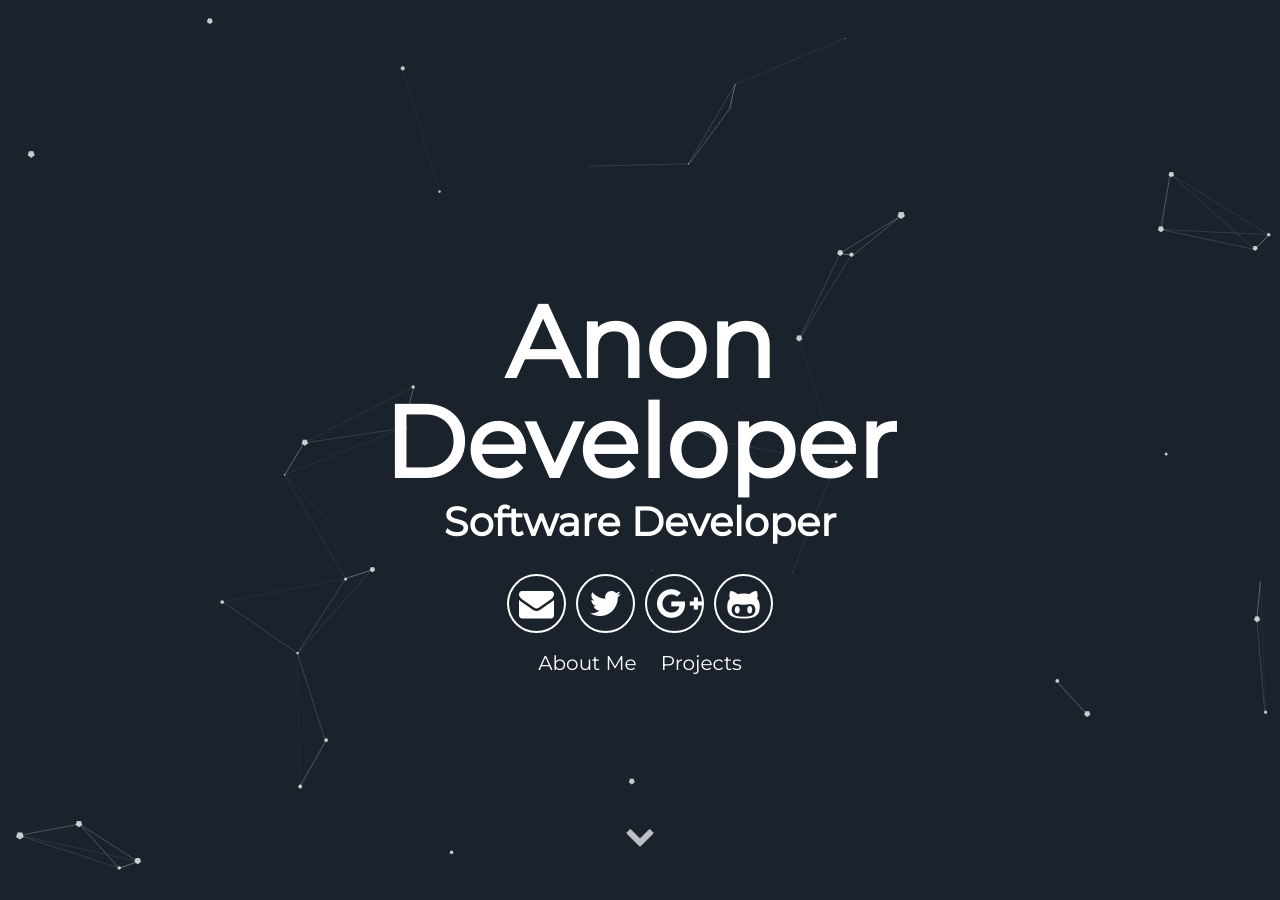
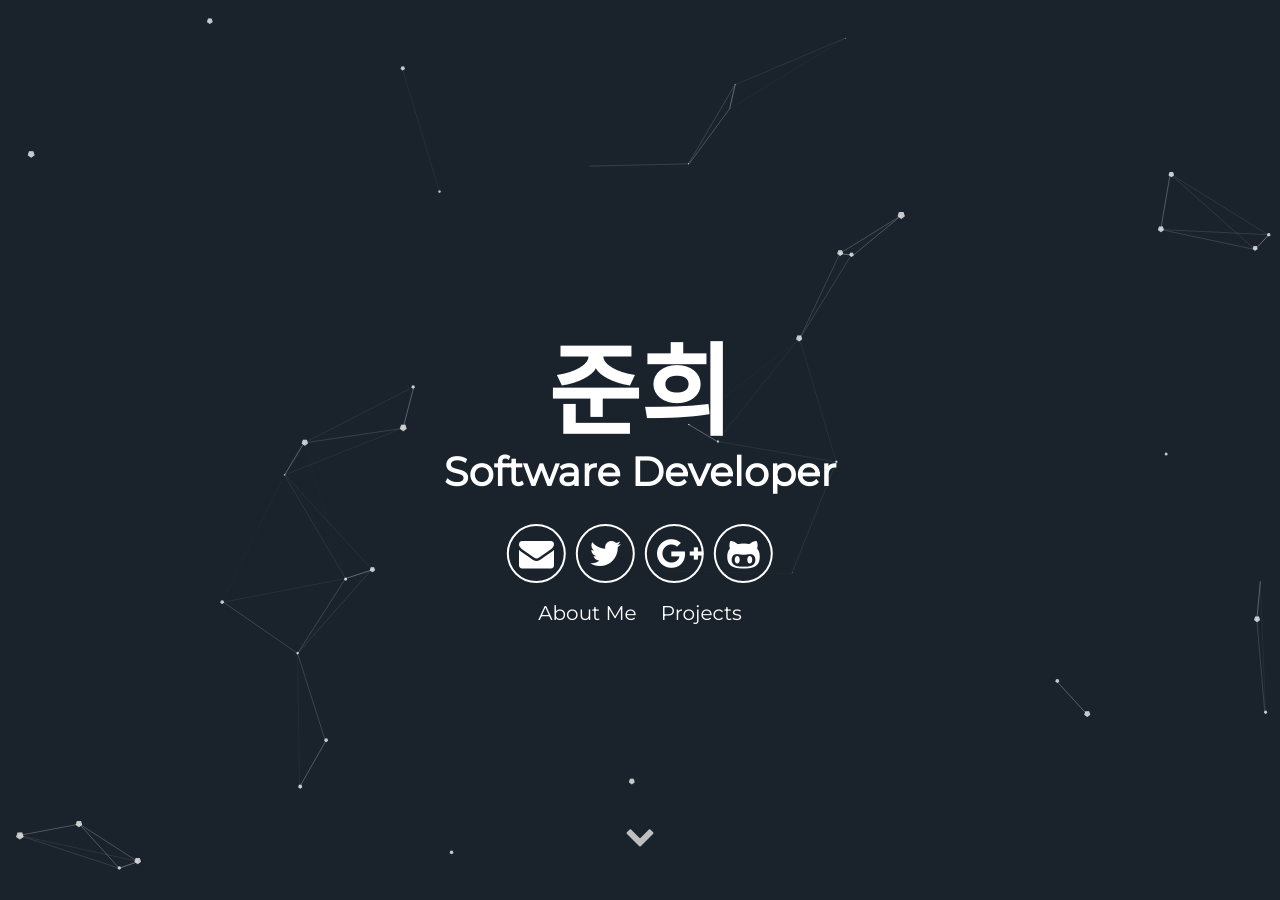
Before and after one commit to Jun2-Lee/Jun2-Lee.github.io, a Jekyll site: the page built from index.html, in a window 1280 px wide and 900 px high. Built offline with Jekyll 4.4.1, drawn with Linux system fonts in a browser that asks for light colours.

Commit message:
Main-page

```diff
--- a/_config.yml
+++ b/_config.yml
@@ -1,11 +1,11 @@
 # Site settings
-title: A blog about lorem ipsum dolor sit amet
-description: A blog about lorem ipsum dolor sit amet
+title: Jun's PR
+description: Presentation Page
 # baseurl: "/particle" # the subpath of your site, e.g. /blog
-# url: "localhost:3000" # the base hostname & protocol for your site e.g. http://willianjusten.com.br
+url: "https://jun2-lee.github.io/" # the base hostname & protocol for your site e.g. http://willianjusten.com.br
 
 # User settings
-username: Anon Developer
+username: 준희
 user_description: Bicycle rights irony actually neutra typewriter lyft. Man bun taxidermy put a bird on it, umami yr ramps pop-up ugh bushwick chia lo-fi. Occupy bitters pour-over snackwave you probably haven't heard of them small batch. Cornhole mustache man bun letterpress echo park VHS.
 user_title: Software Developer
 email: anon@anon.com
```
